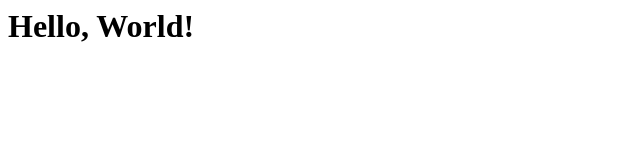
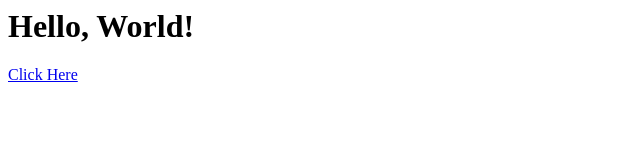
Before and after one commit to Enzo-B03/Enzo-3.github.io, a plain HTML site: page index.html in a window 1280 px wide. Shown: the full height of the page, 0-640 px from the left. Drawn offline with Linux system fonts and the light colour scheme.

Commit message:
Update index.html

```diff
--- a/index.html
+++ b/index.html
@@ -1 +1,2 @@
 <h1>Hello, World!</h1>
+<A HREF = "Hello World">Click Here</A>
```
